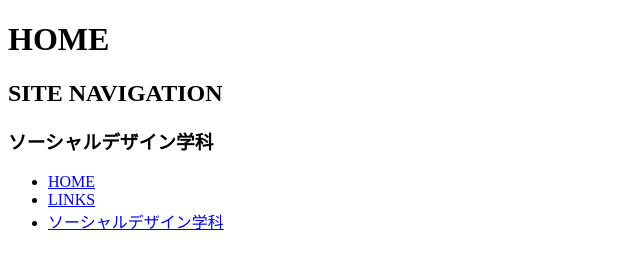
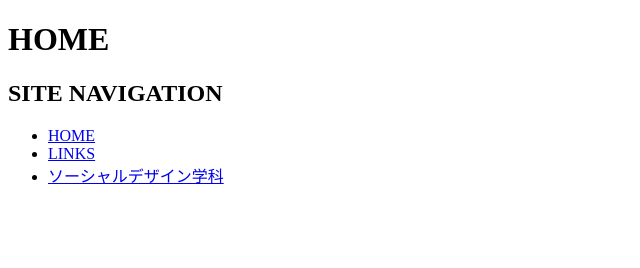
Before and after one commit to Ami-Kimura/html_sample_05, a plain HTML site: page index.html in a window 1280 px wide. Shown: the whole page, without its empty margins (0-640 px from the left). Drawn offline with Linux system fonts and the light colour scheme.

Commit message:
Update index.html

```diff
--- a/index.html
+++ b/index.html
@@ -7,11 +7,10 @@
   <body>
     <h1>HOME</h1>
     <h2>SITE NAVIGATION</h2>
-    <h3>ソーシャルデザイン学科</h3>
     <ul>
       <li><a href="index.html">HOME</a></li>
       <li><a href="links.html">LINKS</a></li>
-      <li><a href="links.html">ソーシャルデザイン学科</a></li>
+      <li><a href="http://design.kyusan-u.ac.jp/socialdesign/?SocialDesign">ソーシャルデザイン学科</a></li>
     </ul>
   </body>
 </html>
```
